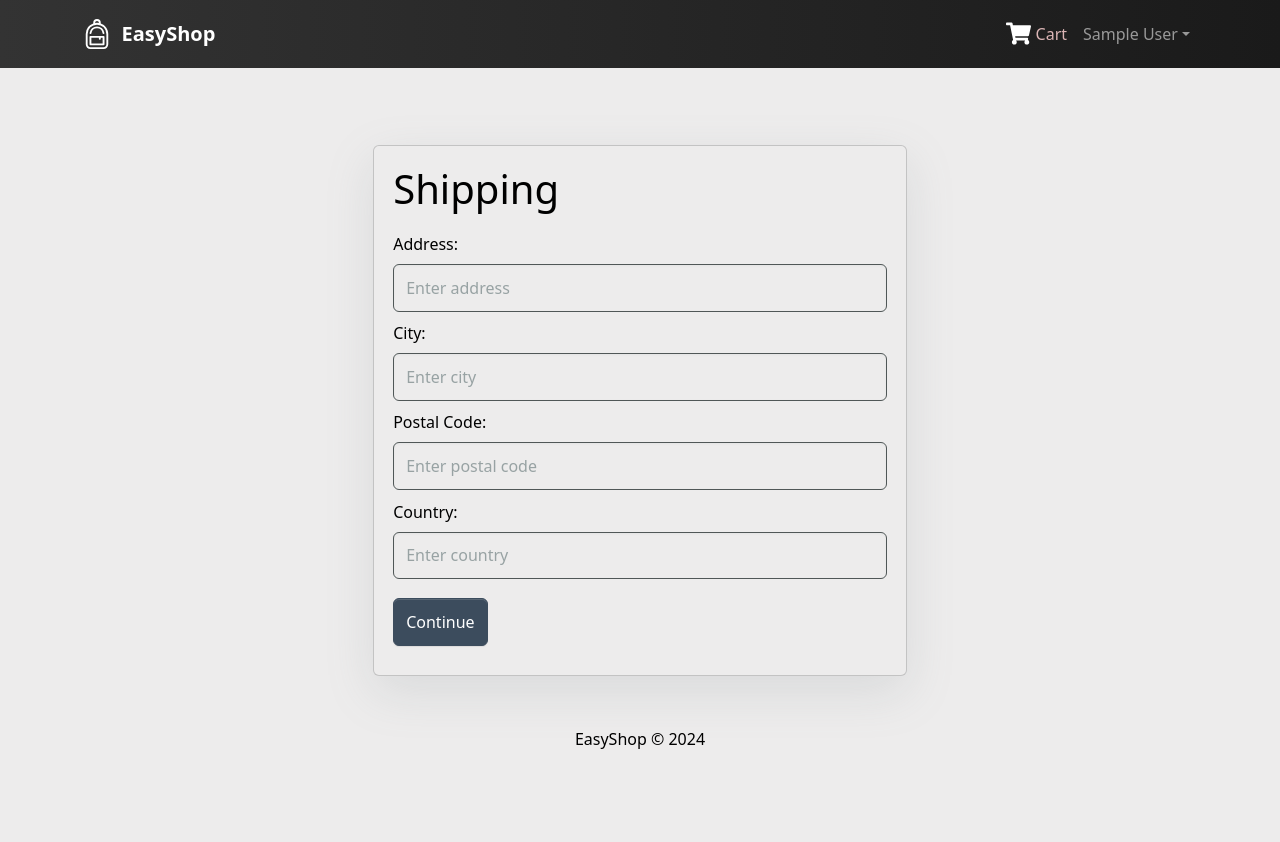
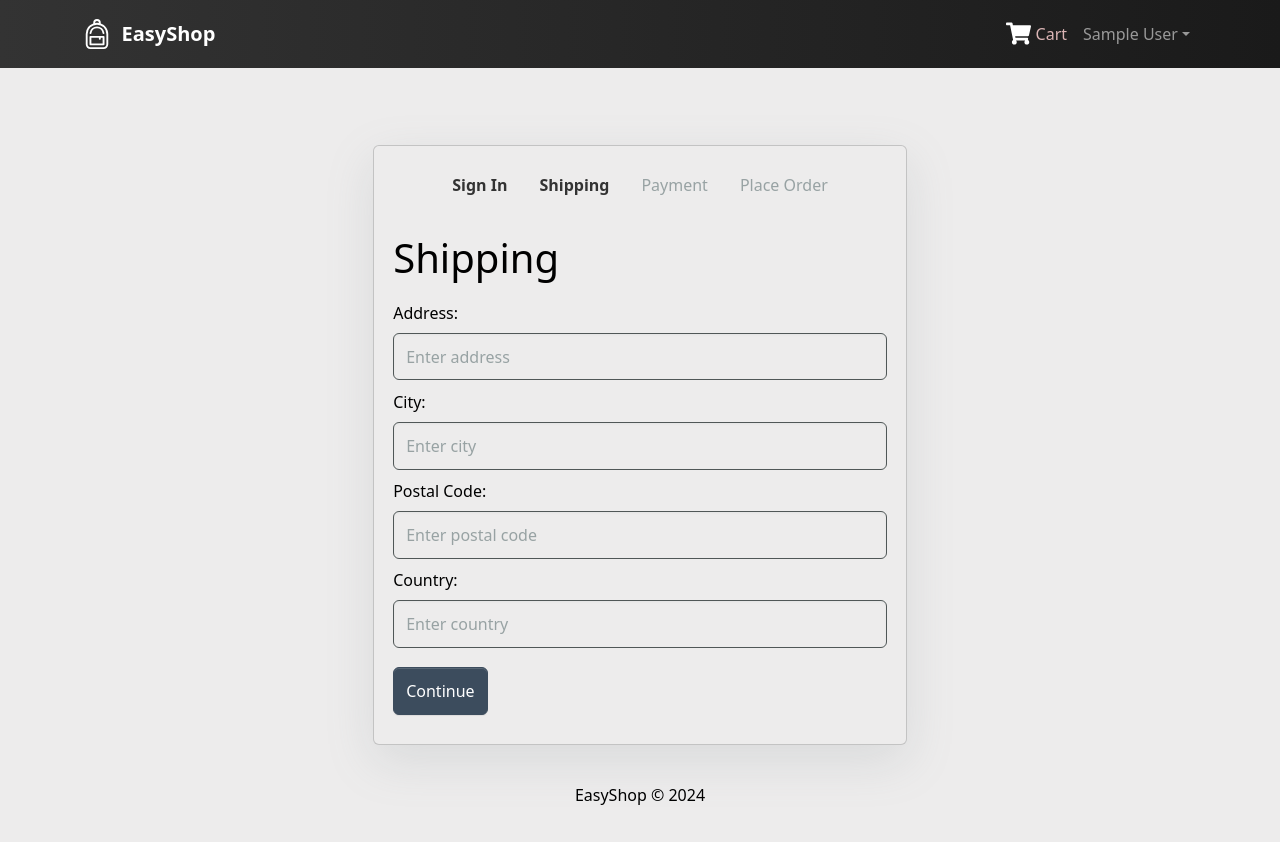
Before and after one commit to adhirajnandy/demo, a React (Create React App) app in the folder frontend/: page /shipping in a window 1280 px wide. Before the commit the page ends 800 px from the top, so only its background shows below. Built offline with nearby package versions, Linux system fonts and the light colour scheme; sample sign-in values are in the browser's storage.

Commit message:
Checkout Steps Added

```diff
--- a/frontend/src/assets/styles/index.css
+++ b/frontend/src/assets/styles/index.css
@@ -69,3 +69,13 @@ table th {
 .product-card:hover {
   transform: scale(1.05);
 }
+
+.nav-link-custom {
+  color: #333; /* Darker text color */
+  font-weight: bold; /* Example: Increase font weight for emphasis */
+}
+
+.nav-link-disabled {
+  color: #ccc; /* Lighter text color for disabled links */
+  cursor: not-allowed; /* Example: Change cursor to indicate disabled state */
+}
--- /dev/null
+++ b/frontend/src/components/CheckoutSteps.jsx
@@ -0,0 +1,48 @@
+import React from 'react'
+import {Nav} from 'react-bootstrap';
+import {LinkContainer} from 'react-router-bootstrap';
+
+const CheckoutSteps = ({step1, step2, step3, step4}) => {
+  return (
+        <Nav className='justify-content-center mb-4'>
+            <Nav.Item>
+                {step1 ? (
+                    <LinkContainer to='/login'>
+                        <Nav.Link className='nav-link-custom'>Sign In</Nav.Link>
+                    </LinkContainer>
+                ) : (
+                    <Nav.Link disabled className='nav-link-disabled'>Sign In</Nav.Link>
+                )}
+            </Nav.Item>
+            <Nav.Item>
+                {step2 ? (
+                    <LinkContainer to='/shipping'>
+                        <Nav.Link className='nav-link-custom'>Shipping</Nav.Link>
+                    </LinkContainer>
+                ) : (
+                    <Nav.Link disabled className='nav-link-disabled'>Shipping</Nav.Link>
+                )}
+            </Nav.Item>
+            <Nav.Item>
+                {step3 ? (
+                    <LinkContainer to='/payment'>
+                        <Nav.Link className='nav-link-custom'>Payment</Nav.Link>
+                    </LinkContainer>
+                ) : (
+                    <Nav.Link disabled className='nav-link-disabled'>Payment</Nav.Link>
+                )}
+            </Nav.Item>
+            <Nav.Item>
+                {step4 ? (
+                    <LinkContainer to='/placeorder'>
+                        <Nav.Link className='nav-link-custom'>Place Order</Nav.Link>
+                    </LinkContainer>
+                ) : (
+                    <Nav.Link disabled className='nav-link-disabled'>Place Order</Nav.Link>
+                )}
+            </Nav.Item>
+        </Nav>
+  )
+}
+
+export default CheckoutSteps
--- a/frontend/src/screens/ShippingScreen.jsx
+++ b/frontend/src/screens/ShippingScreen.jsx
@@ -5,7 +5,7 @@ import FormContainer from '../components/FormContainer';
 import { useDispatch, useSelector } from 'react-redux';
 import { useNavigate } from 'react-router-dom';
 import { saveShippingAddress } from '../slices/cartSlice';
-
+import CheckoutSteps from '../components/CheckoutSteps';
 
 const ShippingScreen = () => {
 
@@ -32,6 +32,7 @@ const ShippingScreen = () => {
 
   return(
     <FormContainer>
+        <CheckoutSteps step1 step2/>
         <h1>Shipping</h1>
         <Form onSubmit={submitHandler}>
             <Form.Group controlId='address' className='my-2'>
```
